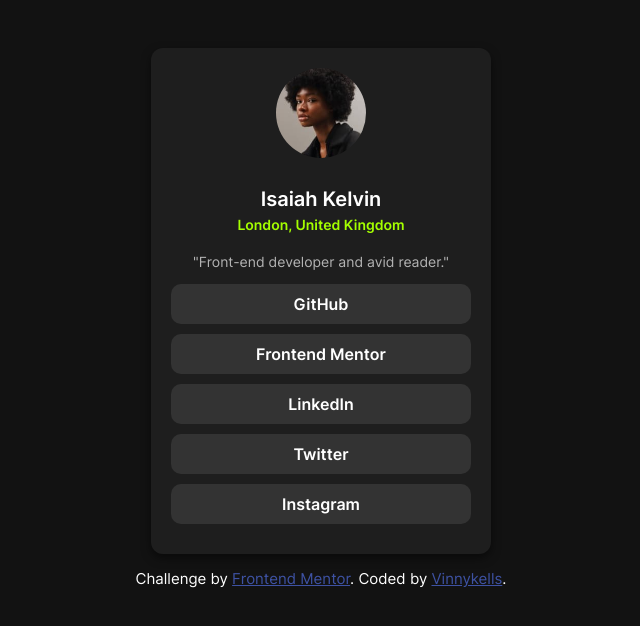
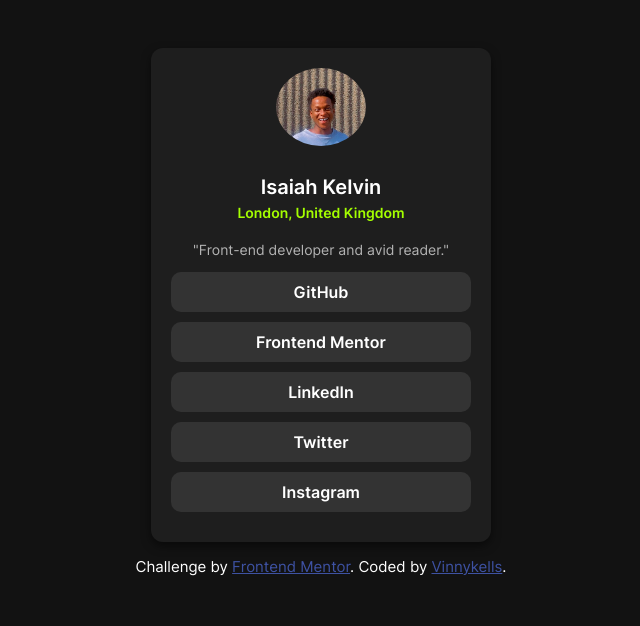
Before and after one commit to Vinnykells15/Social-links-profile, a plain HTML site: page index.html in a window 1280 px wide. Shown: the whole page, without its empty margins (319-959 px from the left). Drawn offline with Linux system fonts and the light colour scheme.

Commit message:
Image change

```diff
--- a/index.html
+++ b/index.html
@@ -16,7 +16,7 @@
   </head>
   <body>
     <div class="contain">
-      <img src="assets/images/avatar-jessica.jpeg" alt="cover photo" />
+      <img src="assets/images/Cover photo 3.jpg" alt="cover photo" />
       <p class="name">Isaiah Kelvin</p>
       <p class="location">London, United Kingdom</p>
       <p class="qualities">"Front-end developer and avid reader."</p>
```
